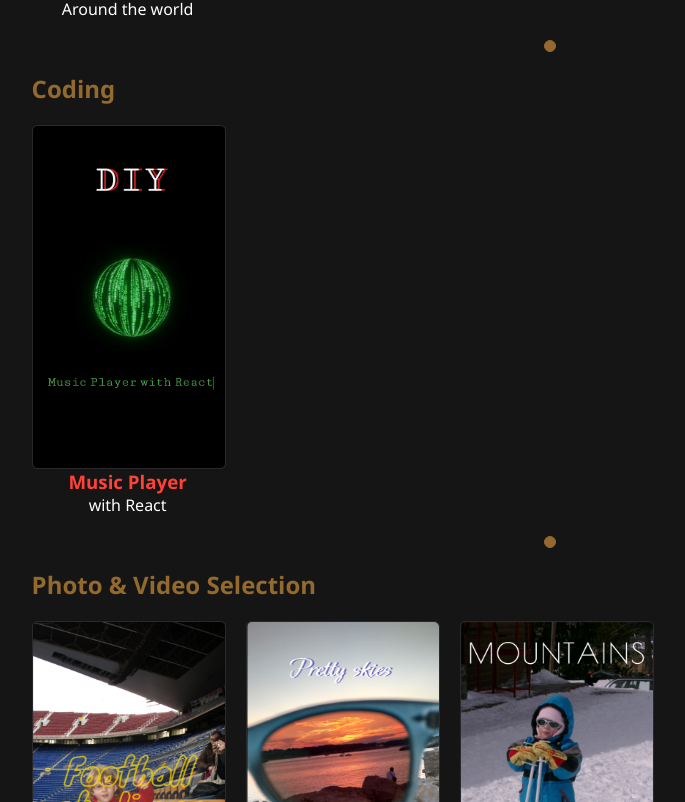
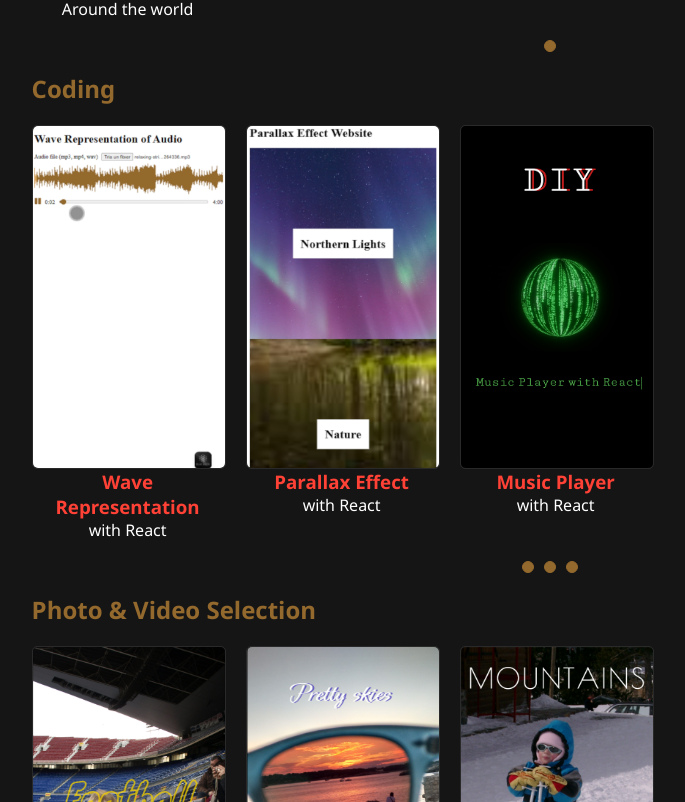
Before and after one commit to miiree12lb/video-gallery, a React (Create React App) app: page / in a window 1280 px wide. Shown: the part 1038-1840 px from the top of the page, without its empty margins (90-775 px from the left). Built offline with nearby package versions, Linux system fonts and the light colour scheme.

Commit message:
more videos

```diff
--- a/src/index.jsx
+++ b/src/index.jsx
@@ -20,6 +20,8 @@ import colorPaletteGeneratorThumb from "./assets/thumbnails/colorPaletteGenerato
 import yaya80Thumb from "./assets/thumbnails/yaya80Thumb.JPG";
 import reactHowToThumb from "./assets/thumbnails/reactHowToThumb.png";
 import musicPlayerThumb from "./assets/thumbnails/musicPlayerThumb.png";
+import parallaxEffectThumb from "./assets/thumbnails/parallaxThumb.png";
+import waveRepresentationThumb from "./assets/thumbnails/waveRepresentationThumb.png";
 
 import wisconsinVideo from "./assets/videos/Wisconsin_ Summer '24.mp4";
 import londonVideo from "./assets/videos/London.mp4";
@@ -34,6 +36,8 @@ import colorPaletteGeneratorVideo from "./assets/videos/Color Palette Generator.
 import yaya80Video from "./assets/videos/Yaya 80.mp4";
 import reactHowToVideo from "./assets/videos/React How To.mp4";
 import musicPlayerVideo from "./assets/videos/Music Player.mp4";
+import parallaxEffectVideo from "./assets/videos/Parallax Effect.mp4";
+import waveRepresentationVideo from "./assets/videos/Wave Representation.mp4";
 
 function Root() {
     const viewRef = useRef(null);
@@ -55,6 +59,8 @@ function Root() {
     const videoInterrail = {videoUrl: interrailVideo, vertical: true, title: "Interrail", subtitle: "Summer '25", thumbnail: interrailThumb};
     const videoPrettySkies = {videoUrl: prettySkiesVideo, vertical: true, title: "Pretty Skies", thumbnail: prettySkiesThumb};
     const videoMusicPlayer = {videoUrl: musicPlayerVideo, vertical: true, title: "Music Player", subtitle: "with React", thumbnail: musicPlayerThumb};
+    const videoParallax = {videoUrl: parallaxEffectVideo, vertical: true, title: "Parallax Effect", subtitle: "with React", thumbnail: parallaxEffectThumb};
+    const videoWave = {videoUrl: waveRepresentationVideo, vertical: true, title: "Wave Representation", subtitle: "with React", thumbnail: waveRepresentationThumb};
 
     const initialTravelVideos = [
         videoInterrail,
@@ -80,11 +86,15 @@ function Root() {
     ];
 
     const initialDiyVideos = [
+        videoWave,
+        videoParallax,
         videoMusicPlayer,
         {videoUrl: diy66Video, vertical: true, title: "Route 66", subtitle: "", thumbnail: diy66Thumb}
     ];
 
     const initialCodingVideos = [
+        videoWave,
+        videoParallax,
         videoMusicPlayer
     ]
 
```
Also changed, not shown: src/assets/thumbnails/parallaxThumb.png (added), src/assets/thumbnails/waveRepresentationThumb.png (added).
